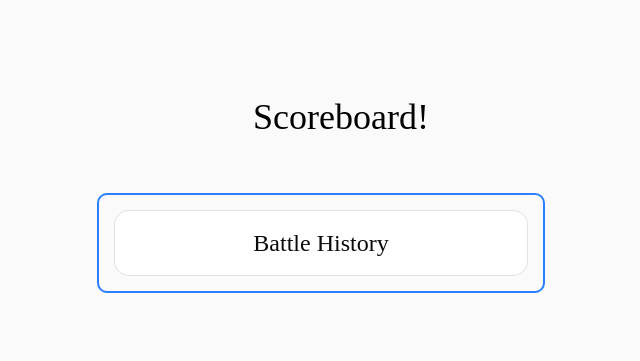
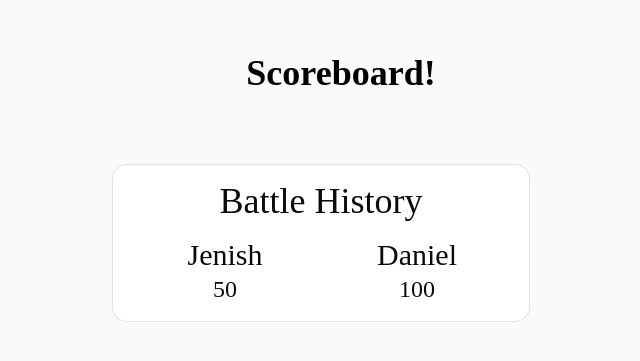
Before and after one commit to jenishpatel-jp/battle-buddies, a Next.js app: page / in a window 1280 px wide. Shown: the part 217-578 px from the top of the page, without its empty margins (319-959 px from the left). Built offline with nearby package versions, Linux system fonts and the light colour scheme.

Commit message:
Added more detail to the Battle History card

```diff
--- a/components/battleHistory/BattleHistory.tsx
+++ b/components/battleHistory/BattleHistory.tsx
@@ -1,13 +1,25 @@
-import { Card, CardHeader, CardTitle } from "@/components/ui/card";
+import { Card, CardHeader, CardTitle, CardContent } from "@/components/ui/card";
 
 const BattleHistory = () => {
   return (
-    <div className="flex flex-col border-2 border-blue-500 rounded-lg p-4 m-4 w-full max-w-md">
+    <div className="flex flex-col p-4 m-4 w-full max-w-md">
       <Card>
         <CardHeader>
-          <CardTitle className="text-center text-2xl">Battle History</CardTitle>
+          <CardTitle className="text-center text-4xl">Battle History</CardTitle>
+        </CardHeader>
 
-        </CardHeader>
+        <CardContent>
+          <div className="flex flex-col gap-6">
+            <div className="grid grid-cols-2">
+              <h1 className="text-3xl text-center">Jenish</h1>
+              <h1 className="text-3xl text-center">Daniel</h1>
+              <h2 className="text-2xl text-center">50</h2>
+              <h2 className="text-2xl text-center">100</h2>
+            </div>
+
+          </div>
+
+        </CardContent>
       </Card>
 
     </div>
--- a/src/app/page.tsx
+++ b/src/app/page.tsx
@@ -5,7 +5,7 @@ export default function Home() {
     <div className="flex flex-col h-1/6 items-center justify-center bg-zinc-50 font-sans ">
 
       <main className="flex min-h-screen flex-col items-center justify-center py-32 px-16 bg-zinc sm:items-start w-full">
-        <h1 className="text-4xl w-full text-black justify-center items-center text-center p-5 m-5">Scoreboard!</h1>
+        <h1 className="text-4xl font-extrabold w-full text-black justify-center items-center text-center p-5 m-5">Scoreboard!</h1>
 
         <div className="flex flex-row items-center justify-center h-full w-full">
           <BattleHistory />
```
